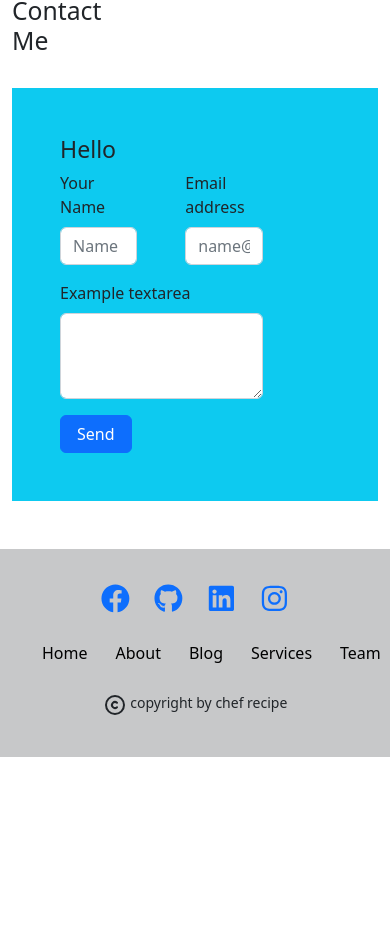
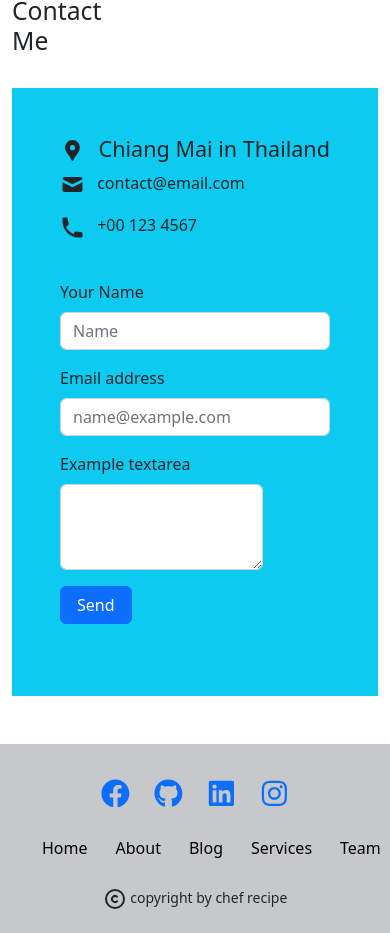
Before and after one commit to suhad77/bd-chef-recipe, a React (Vite) app: page / in a window 390 px wide. Shown: the part 930-1863 px from the top of the page. Before the commit the page ends 1687 px from the top, so only its background shows below. Built offline with nearby package versions, Linux system fonts and the light colour scheme; no server answers.

Commit message:
contact form design complite

```diff
--- a/src/Pages/Home/ContactUs/ContactUs.jsx
+++ b/src/Pages/Home/ContactUs/ContactUs.jsx
@@ -1,5 +1,7 @@
 import React from 'react';
 import { Button, Col, Container, Form, Row } from 'react-bootstrap';
+import { MdLocationPin } from "react-icons/md";
+import { HiMail, HiPhone } from "react-icons/hi";
 
 const ContactUs = () => {
     return (
@@ -10,12 +12,17 @@ const ContactUs = () => {
                 </div>
             <div className='bg-info'>
                 <Row className='p-5'>
-                    <Col md={4}>
-                        <h3>Hello</h3>
+                    <Col  className='d-flex flex-column justify-content-center' md={4}>
+                        <div>
+                        <h4><MdLocationPin className='me-2 ' style={{fontSize: '25px'}}></MdLocationPin> Chiang Mai in Thailand</h4>
+                        <p><HiMail className='me-2 ' style={{fontSize: '25px'}}></HiMail> contact@email.com</p>
+                        <p><HiPhone className='me-2 ' style={{fontSize: '25px'}}></HiPhone> +00 123 4567</p>
+
+                        </div>
                     </Col>
-                    <Col md={8}>
-                        <Form className='w-75'>
-                            <div className="d-flex gap-5">
+                    <Col md={8} className=' my-4'>
+                        <Form className='w-md-75'>
+                            <div className="d-md-flex gap-5">
                                 <Form.Group className="mb-3" controlId="Please Enter Your Name">
                                     <Form.Label>Your Name</Form.Label>
                                     <Form.Control type="name" placeholder="Name" />
@@ -27,7 +34,7 @@ const ContactUs = () => {
                             </div>
                             <Form.Group className="mb-3" controlId="exampleForm.ControlTextarea1">
                                 <Form.Label>Example textarea</Form.Label>
-                                <Form.Control as="textarea" rows={3} />
+                                <Form.Control className='w-75' as="textarea" rows={3} />
                             </Form.Group>
                             <Button className='px-3' variant="primary">Send</Button>
                         </Form>
```
